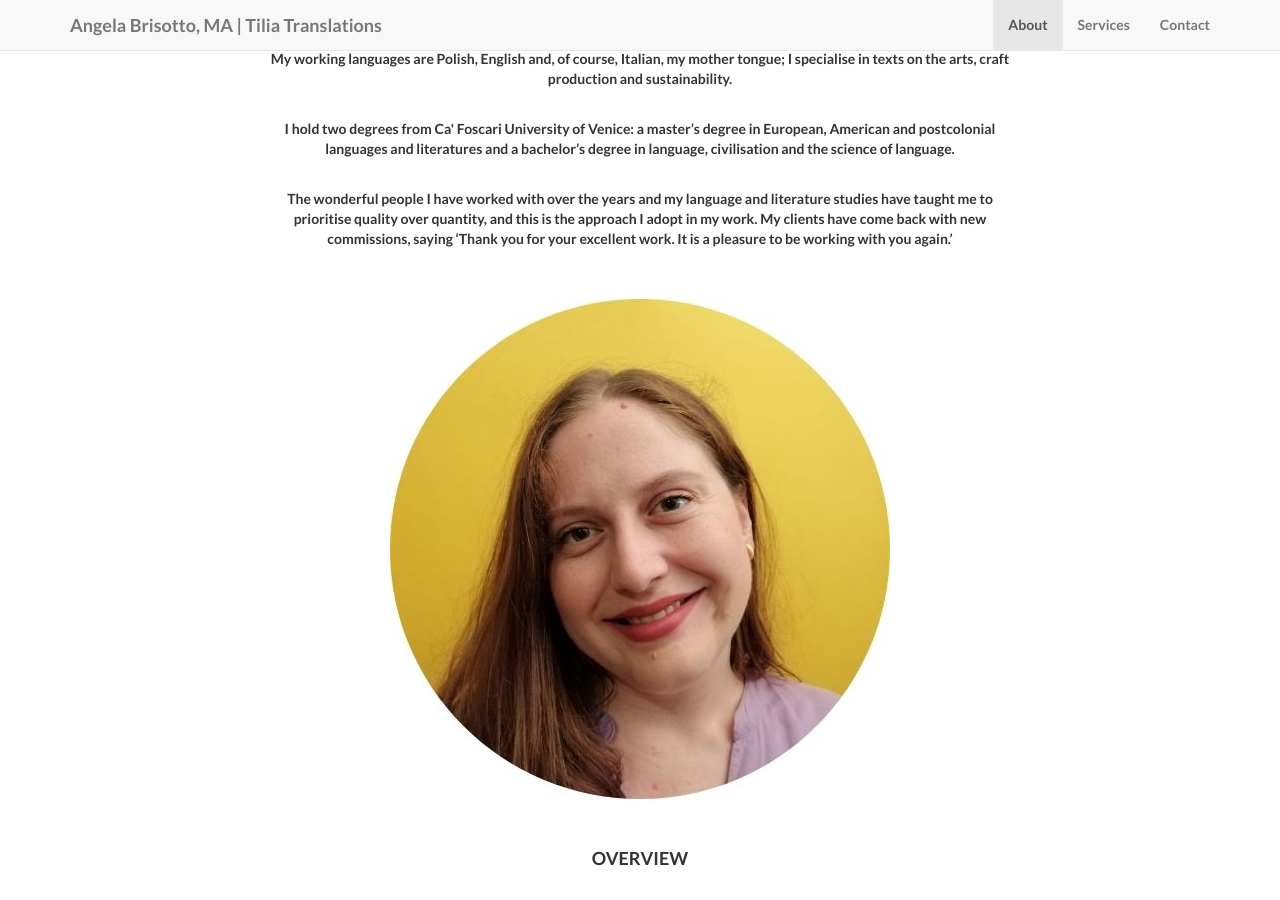
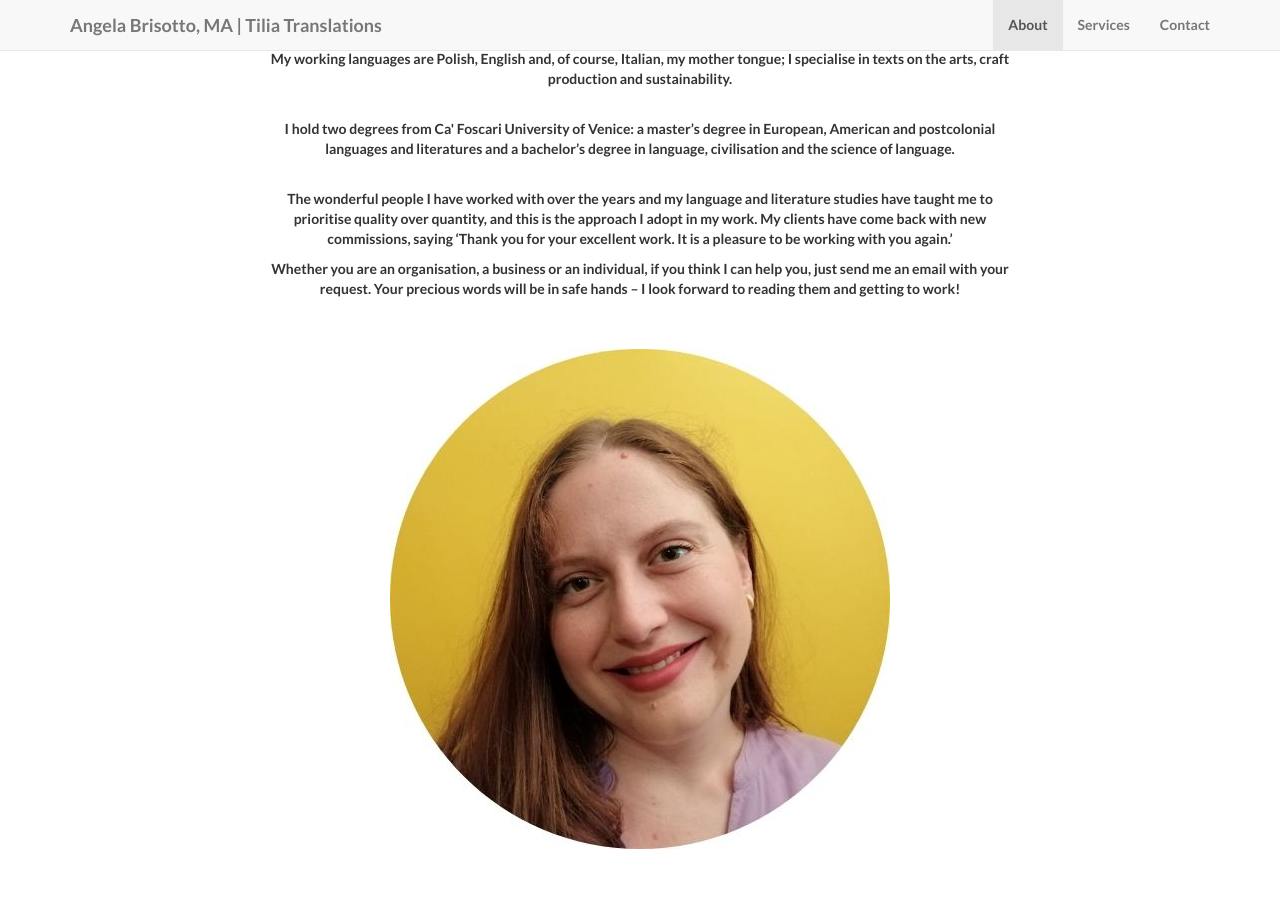
Before and after one commit to angelatiliatranslations/englishversion, a Jekyll site: the page built from index.html, in a window 1280 px wide and 900 px high, scrolled down 1358 px. Built offline with Jekyll 4.4.1, drawn with Linux system fonts in a browser that asks for light colours; nearby versions of some CDN libraries; library files that are not in the unit come from our copies.

Commit message:
Update about.html

```diff
--- a/_includes/about.html
+++ b/_includes/about.html
@@ -36,6 +36,9 @@
                 <p>
                     The wonderful people I have worked with over the years and my language and literature studies have taught me to prioritise quality over quantity, and this is the approach I adopt in my work. My clients have come back with new commissions, saying ‘Thank you for your excellent work. It is a pleasure to be working with you again.’
                 </p>
+<p>
+Whether you are an organisation, a business or an individual, if you think I can help you, just send me an email with your request. Your precious words will be in safe hands – I look forward to reading them and getting to work!
+</p>
                  <br>
 
 
```
